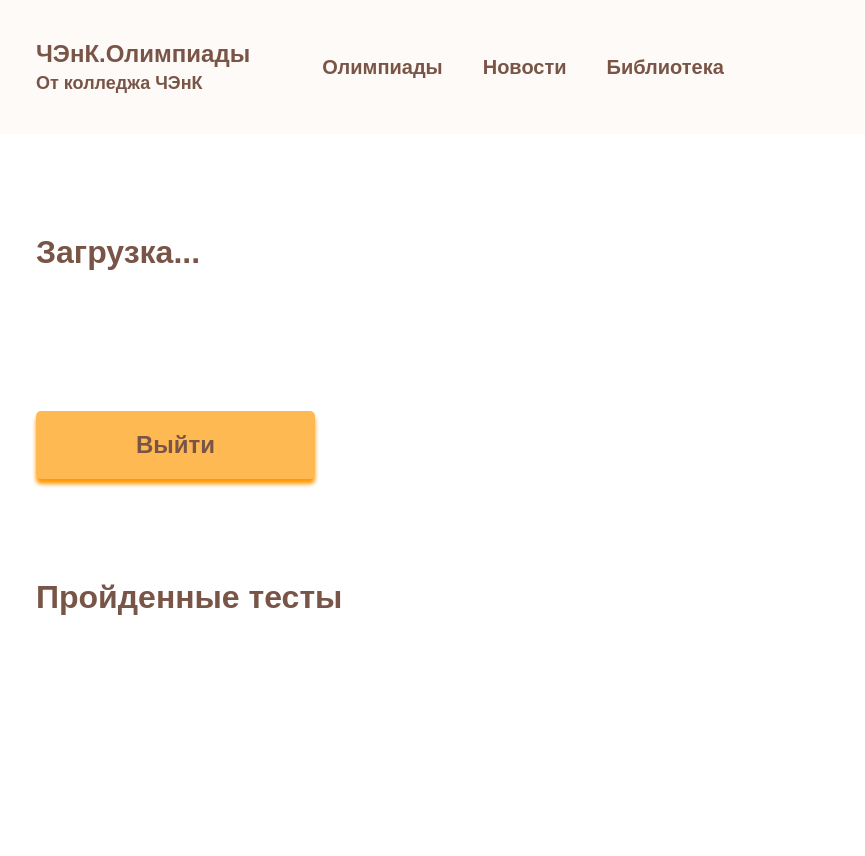
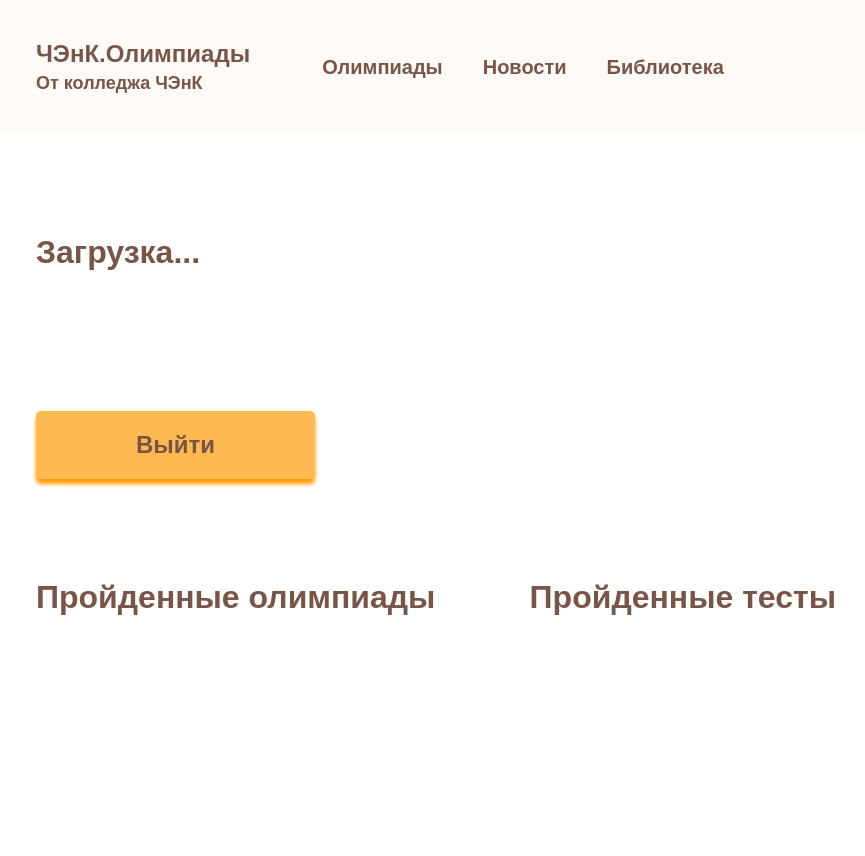
Before and after one commit to falpin/olympiad, a Flask app: page /profile-st in a window 1280 px wide. Shown: the top 856 px of the page, without its empty margins (204-1069 px from the left). Run offline with Flask 3, Linux system fonts and the light colour scheme; some libraries are stand-ins or nearby versions.

Commit message:
Вывод результатов тестов

```diff
--- a/static/js/profile.js
+++ b/static/js/profile.js
@@ -9,6 +9,71 @@ function tests_results() {
     }
 
     fetch(`https://olympiad-api.falpin.ru/users/${user.id}/tests`, {
+        method: 'GET',
+        headers: {
+            'Content-Type': 'application/json',
+            'Authorization': `Bearer ${jwtToken}`
+        }
+    })
+    .then(response => {
+        if (!response.ok) {
+            return response.text().then(errorText => {
+                console.log("Error text:", errorText);
+                throw new Error(errorText);
+            });
+        }
+        return response.json();
+    })
+    .then(results => {
+        // Находим контейнер для вывода результатов
+        const container = document.querySelector('.good_tests');
+
+        // Очищаем предыдущие результаты
+        container.innerHTML = '';
+
+        // Сортируем результаты по дате окончания (новые сверху)
+        results.sort((a, b) => new Date(b.end_time) - new Date(a.end_time));
+
+        // Создаем элементы для каждой олимпиады
+        results.forEach(test => {
+            const testElement = document.createElement('div');
+            testElement.className = 'test-result';
+
+            // Форматируем дату
+            const endDate = new Date(test.end_time);
+            const formattedDate = endDate.toLocaleString('ru-RU');
+
+            // Добавляем информацию об олимпиаде
+            testElement.innerHTML = `
+                <h4 class="h4 normal">${test.test_title}</h4>
+                <p class="p2 normal">Дата прохождения: ${formattedDate}</p>
+                <p class="p2 normal">Результат: ${test.score} из ${test.total_score}</p>
+                ${test.grade ? `<p class="p2 normal">Оценка: ${test.grade}</p>` : ''}
+                <hr>
+            `;
+
+            container.appendChild(testElement);
+        });
+    })
+    .catch(error => {
+        console.error('Ошибка:', error);
+        // Можно добавить уведомление пользователю об ошибке
+        const container = document.querySelector('.column');
+        container.innerHTML = '<p class="p2 normal">Произошла ошибка при загрузке результатов</p>';
+    });
+}
+
+function olymps_results() {
+    const jwtToken = getCookie('jwt_token');
+    const userData = localStorage.getItem('user');
+    const user = JSON.parse(userData);
+
+    if (!jwtToken) {
+        console.error('JWT токен не найден в куках');
+        return;
+    }
+
+    fetch(`https://olympiad-api.falpin.ru/users/${user.id}/olympiads`, {
         method: 'GET',
         headers: {
             'Content-Type': 'application/json',
@@ -45,7 +110,7 @@ function tests_results() {
 
             // Добавляем информацию об олимпиаде
             testElement.innerHTML = `
-                <h4 class="h4 normal">${test.test_title}</h4>
+                <h4 class="h4 normal">${test.olympiad_title}</h4>
                 <p class="p2 normal">Дата прохождения: ${formattedDate}</p>
                 <p class="p2 normal">Результат: ${test.score} из ${test.total_score}</p>
                 ${test.grade ? `<p class="p2 normal">Оценка: ${test.grade}</p>` : ''}
@@ -73,4 +138,5 @@ function check_admin() {
 }
 
 check_admin()
+olymps_results()
 tests_results()
--- a/templates/profile-st.html
+++ b/templates/profile-st.html
@@ -10,10 +10,15 @@
 		<button onclick="logout()" class="content-btn bold">Выйти</button>
 	</div>
 </div>
-<div class="student-col">
+<div class="student-col row">
+	<div>
+		<h2 class="h2 bold">Пройденные олимпиады</h2>
+		<div class="column good_olympiads">
+		</div>
+	</div>
 	<div>
 		<h2 class="h2 bold">Пройденные тесты</h2>
-		<div class="column good_olympiads">
+		<div class="column good_tests">
 		</div>
 	</div>
 </div>
```
